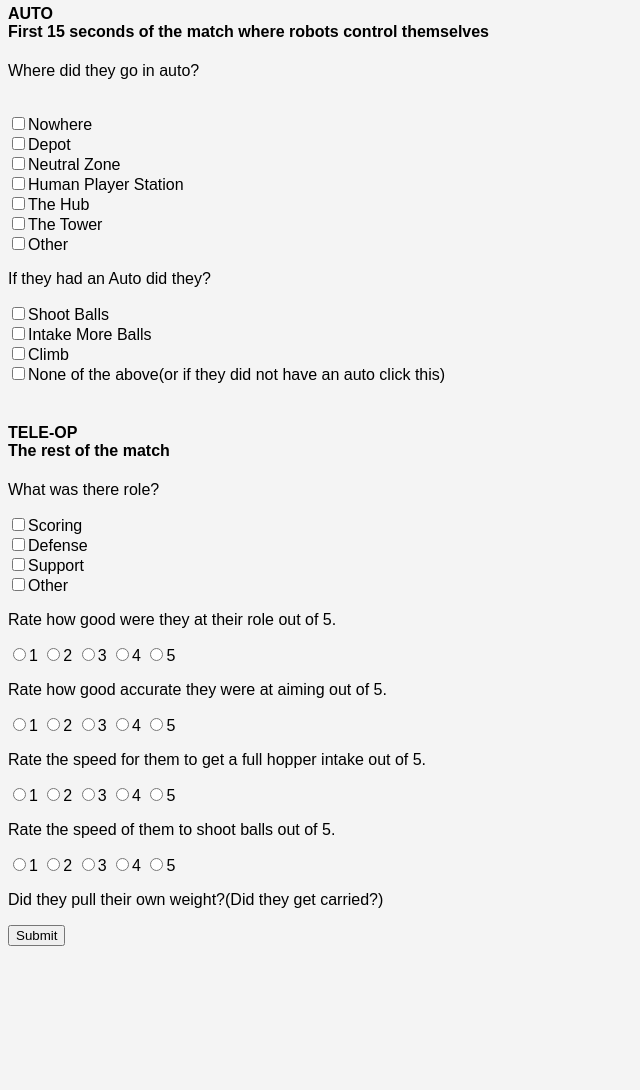
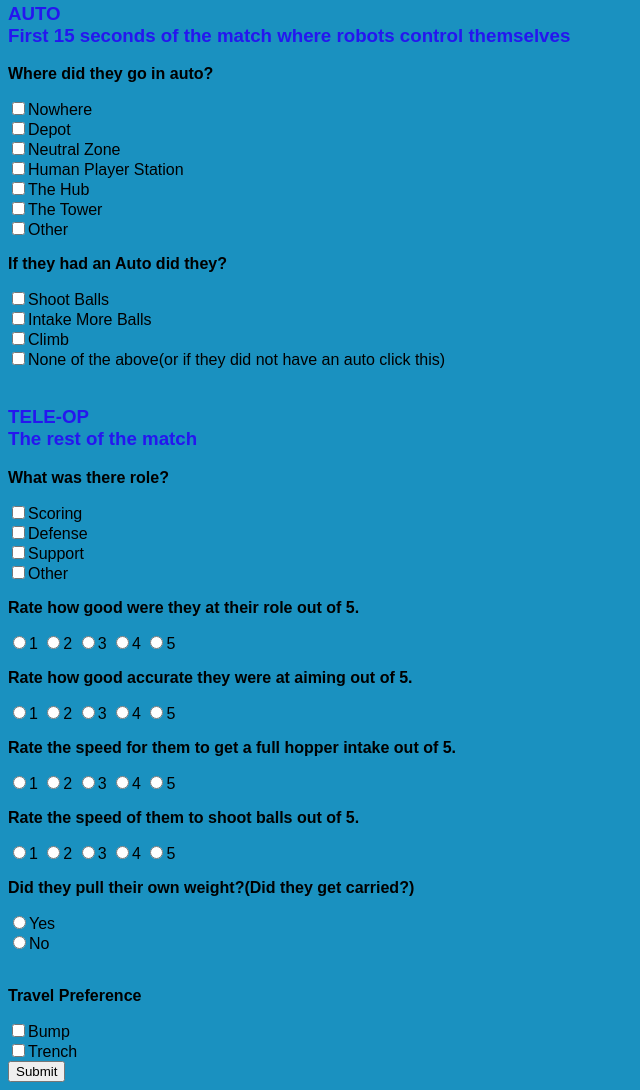
Before and after one commit to FRC-Team-1160/Scouting-Website--2027, a plain HTML site: page RoboticsScoutingForm.html in a window 1280 px wide. Shown: the part 341-1431 px from the top of the page, without its empty margins (0-640 px from the left). Before the commit the page ends 1295 px from the top, so only its background shows below. Drawn offline with Linux system fonts and the light colour scheme.

Commit message:
Fixed travel question and added css

```diff
--- a/RoboticsScoutingForm.html
+++ b/RoboticsScoutingForm.html
@@ -23,7 +23,7 @@
             <option value="SoCalCamp">FIRST California Southern State Championship presented by Qualcomm 2026</option>
         </select><br>
 
-        <p>Red or Blue?</p>
+        <p class="question">Red or Blue?</p>
 
         <label>
             <input type="radio" name="teamColor" value="red" required>Red
@@ -41,10 +41,10 @@
             </option>
         </select><br><br>
 
-        <h4>AUTO<br>First 15 seconds of the match where robots control themselves</h4>
+        <h3>AUTO<br>First 15 seconds of the match where robots control themselves</h3>
 
 
-        <p>Where did they go in auto?</p><br>
+        <p class="question"> Where did they go in auto?</p>
 
         <label>
             <input type="checkbox" name="autoLocation" value="nowhere">Nowhere
@@ -71,7 +71,7 @@
             <input type="text" name="autoLocation" id="otherAutoTextLoc" hidden>
         </label><br>
 
-        <p>If they had an Auto did they?</p>
+        <p class="question">If they had an Auto did they?</p>
         <label>
             <input type="checkbox" name="autoDo" value="shoot">Shoot Balls
         </label><br>
@@ -85,9 +85,9 @@
             <input type="checkbox" name="autoDo" value="none">None of the above(or if they did not have an auto click this)
         </label><br><br>
 
-        <h4>TELE-OP<br>The rest of the match</h4>
+        <h3>TELE-OP<br>The rest of the match</h3>
 
-        <p>What was there role?</p>
+        <p class="question">What was there role?</p>
          <label>
             <input type="checkbox" name="role" value="scoring">Scoring
         </label><br>
@@ -104,7 +104,7 @@
             <input type="text" name="role" id="otherTextRole" hidden>
         </label><br>
 
-        <p>Rate how good were they at their role out of 5.</p>
+        <p class="question">Rate how good were they at their role out of 5.</p>
         <label> <!--TODO make CSS to make it look like a star-->
             <input type="radio" name="roleRating" class="star" value="1-star" required>1
         </label>
@@ -121,7 +121,7 @@
             <input type="radio" name="roleRating" class="star" value="5-star">5
         </label><br>
 
-        <p>Rate how good accurate they were at aiming out of 5.</p>
+        <p class="question">Rate how good accurate they were at aiming out of 5.</p>
         <label> <!--TODO make CSS to make it look like a star-->
             <input type="radio" name="aimRaiting" class="star" value="1-star" required>1
         </label>
@@ -138,7 +138,7 @@
             <input type="radio" name="aimRaiting" class="star" value="5-star">5
         </label><br>
 
-         <p>Rate the speed for them to get a full hopper intake out of 5.</p>
+         <p class="question">Rate the speed for them to get a full hopper intake out of 5.</p>
         <label> <!--TODO make CSS to make it look like a star-->
             <input type="radio" name="hopperRating" class="star" value="1-star" required>1
         </label>
@@ -155,7 +155,7 @@
             <input type="radio" name="hopperRating" class="star" value="5-star">5
         </label><br>
 
-        <p>Rate the speed of them to shoot balls out of 5.</p>
+        <p class="question">Rate the speed of them to shoot balls out of 5.</p>
         <label> <!--TODO make CSS to make it look like a star-->
             <input type="radio" name="shootRating" class="star" value="1-star" required>1
         </label>
@@ -172,8 +172,21 @@
             <input type="radio" name="shootRating" class="star" value="5-star">5
         </label><br>
 
-        <p>Did they pull their own weight?(Did they get carried?)</p>
+        <p class="question">Did they pull their own weight?(Did they get carried?)</p>
+        <label>
+            <input type="radio" name="carry" value="yes" required>Yes
+        </label><br>
+        <label>
+            <input type="radio" name="carry" value="no">No
+        </label><br><br>
 
+        <p class="question">Travel Preference</p>
+        <label>
+            <input type="checkbox" name="travel" value="bump">Bump
+        </label><br>
+        <label>
+            <input type="checkbox" name="travel" value="trench">Trench
+        </label><br>
         <button type="submit">Submit</button>
 
         <script src="script.js" defer></script>
--- a/script.js
+++ b/script.js
@@ -44,7 +44,7 @@ setupOther("otherAutoLoc", "otherAutoTextLoc");
 setupOther("otherRole", "otherTextRole");
 
 const form = document.getElementById("scoutingForm");
-const checkboxList = ["autoLocation", "autoDo", "role"];
+const checkboxList = ["autoLocation", "autoDo", "role", "travel"];
 
 form.addEventListener("submit", function(event){
     let missedList = [];
@@ -71,7 +71,7 @@ form.addEventListener("submit", function(event){
     }
 });
 
-const translate = ["\"Where did they go in auto?\"", "\"If they had an Auto did they?\"", "\"What was there role?\""];
+const translate = ["\"Where did they go in auto?\"", "\"If they had an Auto did they?\"", "\"What was there role?\"","\"Travel Preference\""];
 
 function codeToEnglish(word){
     for(let i = 0; i < checkboxList.length; i++){
--- a/styles.css
+++ b/styles.css
@@ -1,9 +1,18 @@
 /*TODO make CSS to make ratings look like stars*/
+/*Don't judge me please im bad at css*/
 body {
-    background-color: #f4f4f4;
+    background-color: #1a91c0;
     font-family: Arial, sans-serif;
 }
 
-h1 {
-    color: #333;
+h3 {
+    color: rgb(37, 22, 239);
 }
+
+h2{
+    color:rgb(5, 47, 138);
+}
+
+.question {
+    font-weight: bold;
+}
```
